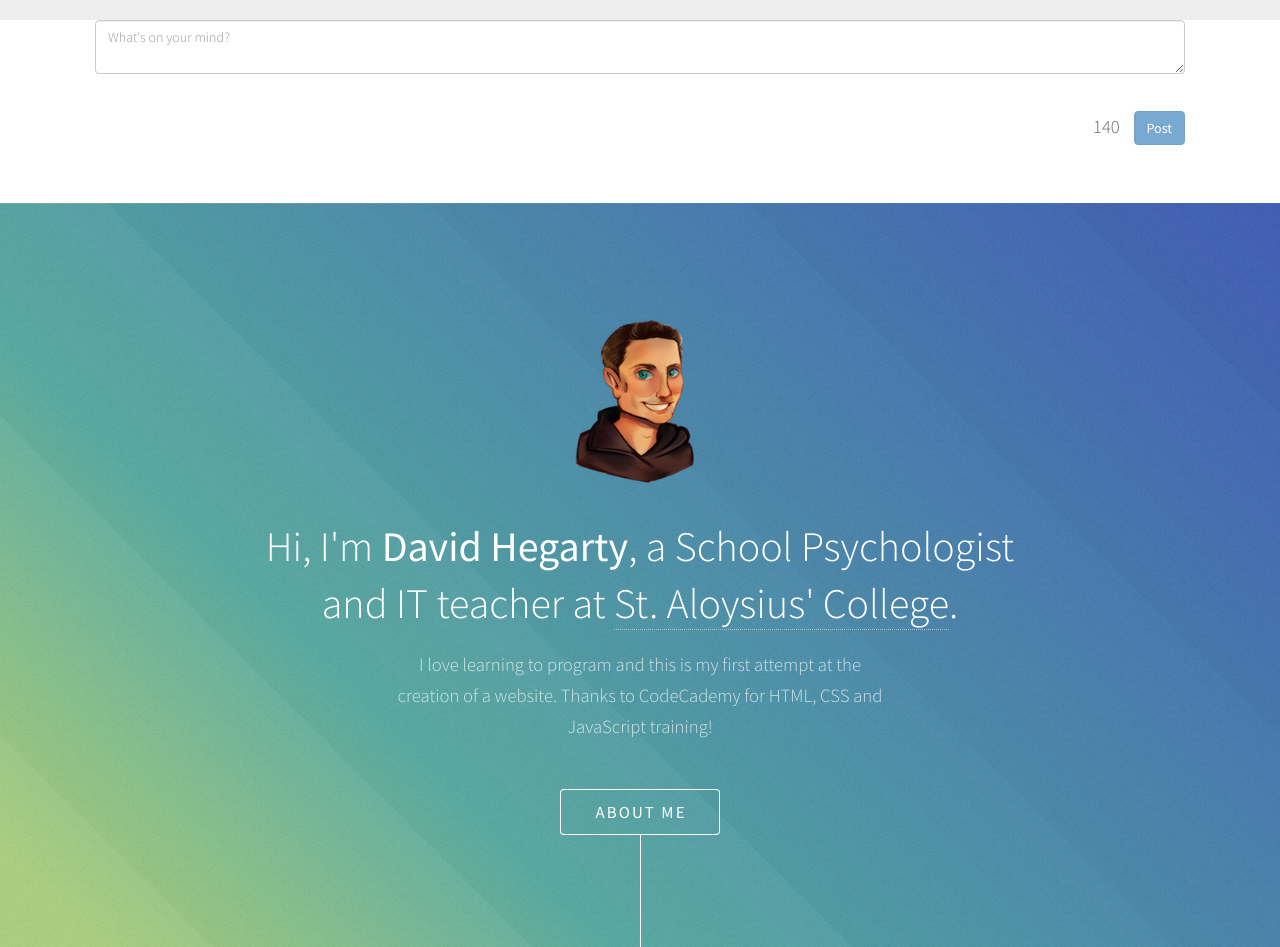
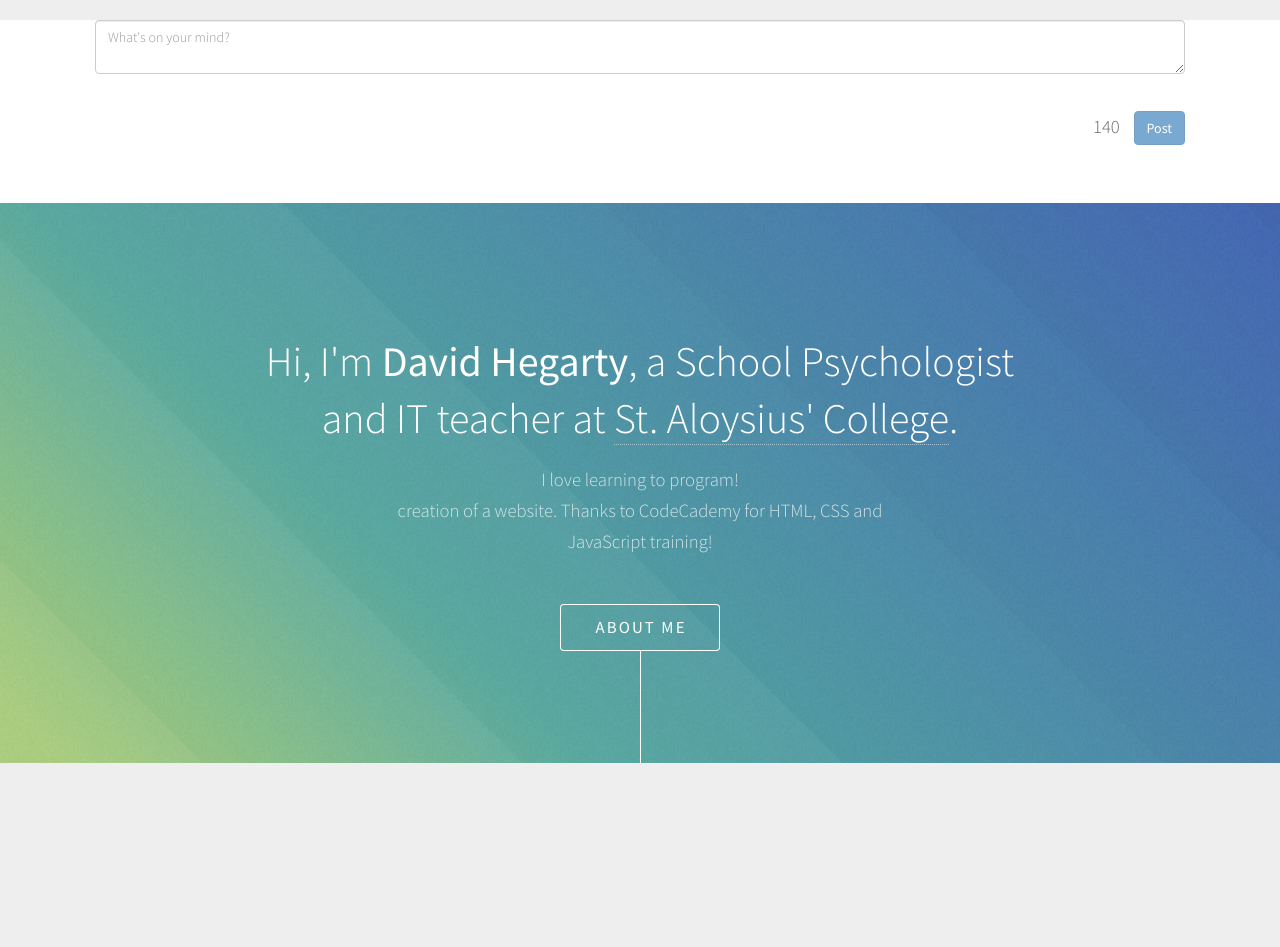
Before and after one commit to davidhegarty/davidhegarty.github.io, a plain HTML site: page index.html in a window 1280 px wide. After the commit the page ends 800 px from the top, so only its background shows below. Drawn offline with nearby package versions, Linux system fonts and the light colour scheme; files that its build step writes are made by us from their sources.

Commit message:
Update index.html

```diff
--- a/index.html
+++ b/index.html
@@ -45,11 +45,10 @@
 		<!-- Header -->
 			<section id="header">
 				<div class="inner">
-					<img class="avatar" src="images/Dave_Avatar_clr_bkgd.png">
 					<p></p>
                     <h1>Hi, I'm <strong>David Hegarty</strong>, a School Psychologist<br />
 					and IT teacher at <a href="http://www.staloysius.nsw.edu.au">St. Aloysius' College</a>.</h1>
-					<p>I love learning to program and this is my first attempt at the<br />
+					<p>I love learning to program!<br />
 					creation of a website. Thanks to CodeCademy for HTML, CSS and<br />
                     JavaScript training!</p>
 					<ul class="actions">
```
